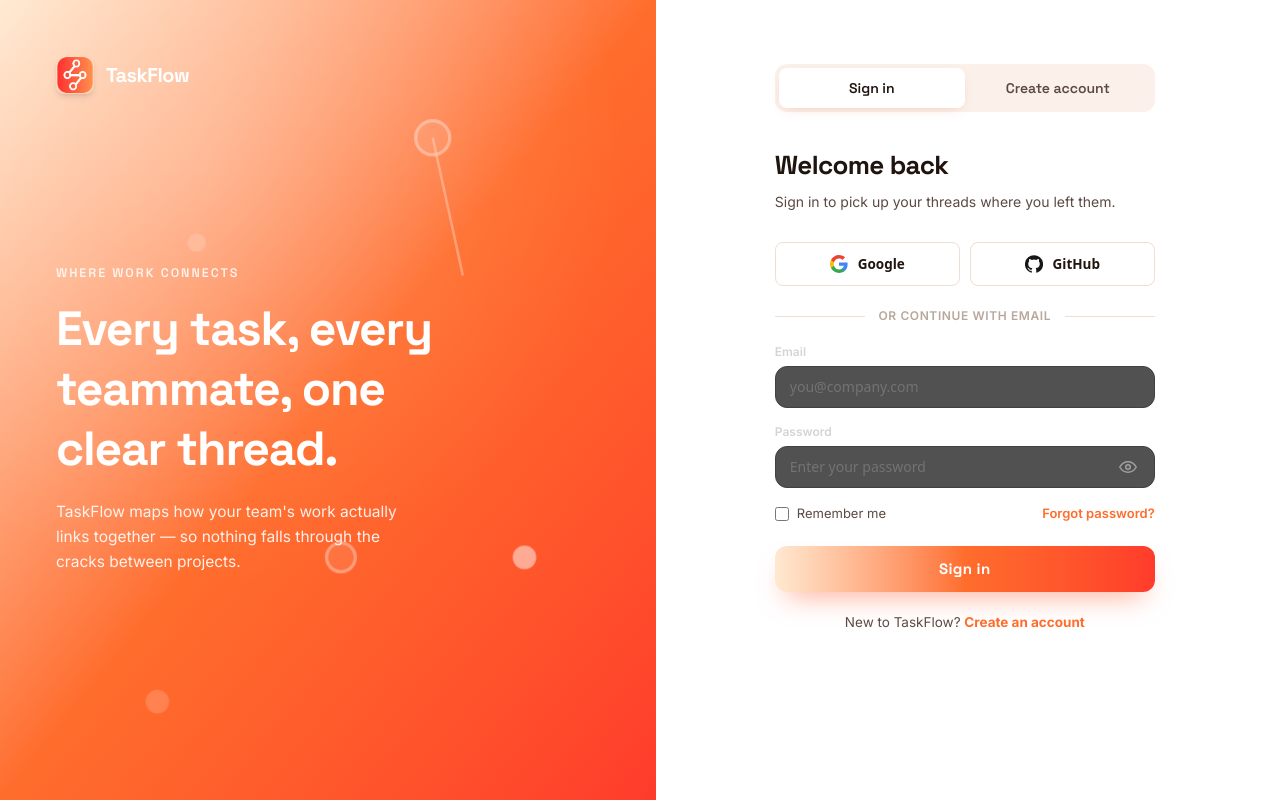
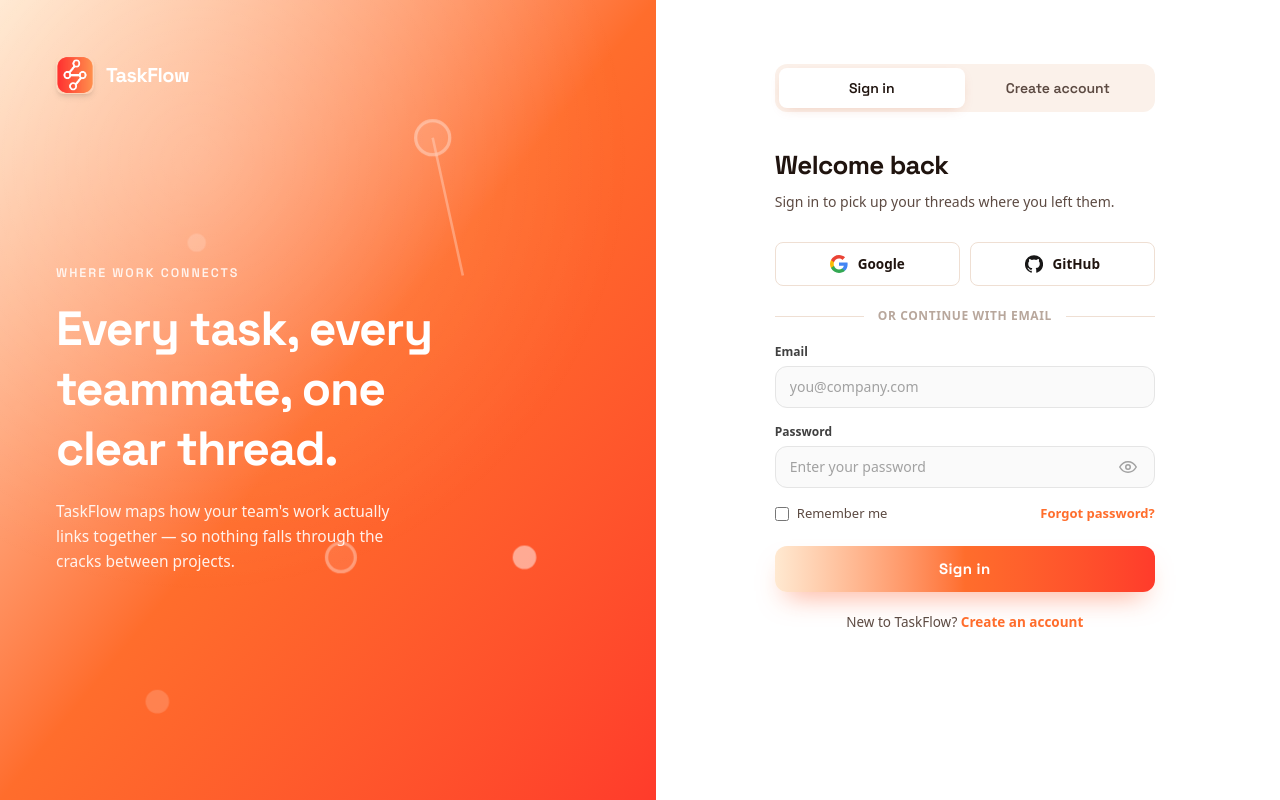
Before and after one commit to uttam-prajapatii/TaskFlow, a React (Vite) app in the folder Frontend/: page /login in a window 1280 px wide. Built offline with nearby package versions, Linux system fonts and the light colour scheme; no server answers.

Commit message:
Fix : Dark Theam Problem inside Auth Page

```diff
--- a/Frontend/src/app/routes/AppRoutes.tsx
+++ b/Frontend/src/app/routes/AppRoutes.tsx
@@ -3,6 +3,7 @@ import { Routes, Route } from 'react-router-dom';
 
 import ProtectedRoute from '../../features/auth/components/ProtectedRoute';
 import PostLoginRedirect from '../../features/auth/components/PostLoginRedirect';
+import AuthLayout from '../../features/auth/components/AuthLayout';
 
 import WorkspaceDetailPage from '../../features/workspace/pages/WorkspaceDetailPage';
 
@@ -36,12 +37,14 @@ export const AppRoutes: React.FC = () => {
   return (
     <Suspense fallback={<RouteFallback />}>
       <Routes>
+        <Route element={<AuthLayout />}>
           <Route path="/login" element={<AuthPage mode="signin" />} />
           <Route path="/auth/callback" element={<OAuthCallbackPage />} />
           <Route path="/register" element={<AuthPage mode="signup" />} />
           <Route path="/verify-otp" element={<AuthPage mode="verify-otp" />} />
           <Route path="/forgot-password" element={<AuthPage mode="signin" />} />
           <Route path="/reset-password" element={<ResetPasswordPage />} />
+        </Route>
         <Route
           path="/settings/password"
           element={
--- a/Frontend/src/context/ThemeContext.tsx
+++ b/Frontend/src/context/ThemeContext.tsx
@@ -1,4 +1,5 @@
 import React, { createContext, useContext, useState, useEffect, useCallback, useMemo } from 'react';
+import { useLocation } from 'react-router-dom';
 
 type Theme = 'dark' | 'light';
 
@@ -10,23 +11,45 @@ interface ThemeContextType {
 
 const ThemeContext = createContext<ThemeContextType | undefined>(undefined);
 
+const AUTH_ROUTES = ['/login', '/register', '/verify-otp', '/forgot-password', '/reset-password', '/auth/callback'];
+
 export const ThemeProvider: React.FC<{ children: React.ReactNode }> = ({ children }) => {
+  const location = useLocation();
   const [theme, setThemeState] = useState<Theme>(() => {
     const saved = localStorage.getItem('taskflow_theme');
     if (saved === 'dark' || saved === 'light') return saved;
-    return 'dark'; // Default to dark theme
+    return 'dark'; // Default to dark theme for main app
   });
+
+  const isAuthRoute = AUTH_ROUTES.some(
+    (route) => location.pathname === route || location.pathname.startsWith(route + '/')
+  );
 
   useEffect(() => {
     const root = document.documentElement;
     const body = document.body;
-    if (theme === 'dark') {
-      root.classList.add('dark');
-      body.classList.add('dark');
-    } else {
+
+    if (isAuthRoute) {
       root.classList.remove('dark');
       body.classList.remove('dark');
+      root.style.colorScheme = 'light';
+      body.style.colorScheme = 'light';
+    } else {
+      if (theme === 'dark') {
+        root.classList.add('dark');
+        body.classList.add('dark');
+        root.style.colorScheme = 'dark';
+        body.style.colorScheme = 'dark';
+      } else {
+        root.classList.remove('dark');
+        body.classList.remove('dark');
+        root.style.colorScheme = 'light';
+        body.style.colorScheme = 'light';
+      }
     }
+  }, [theme, isAuthRoute]);
+
+  useEffect(() => {
     localStorage.setItem('taskflow_theme', theme);
   }, [theme]);
 
--- /dev/null
+++ b/Frontend/src/features/auth/components/AuthLayout.tsx
@@ -0,0 +1,60 @@
+import React, { useLayoutEffect } from 'react';
+import { Outlet } from 'react-router-dom';
+import { useTheme } from '../../../context/ThemeContext';
+
+export const AuthLayout: React.FC = () => {
+  const { theme } = useTheme();
+
+  useLayoutEffect(() => {
+    const root = document.documentElement;
+    const body = document.body;
+
+    const enforceLight = () => {
+      if (root.classList.contains('dark')) root.classList.remove('dark');
+      if (body.classList.contains('dark')) body.classList.remove('dark');
+      if (root.style.colorScheme !== 'light') root.style.colorScheme = 'light';
+      if (body.style.colorScheme !== 'light') body.style.colorScheme = 'light';
+    };
+
+    enforceLight();
+
+    // Guard against any external attempts to add .dark to <html> or <body> while on auth pages
+    const observer = new MutationObserver(() => {
+      if (root.classList.contains('dark') || body.classList.contains('dark')) {
+        enforceLight();
+      }
+    });
+
+    observer.observe(root, { attributes: true, attributeFilter: ['class', 'style'] });
+    observer.observe(body, { attributes: true, attributeFilter: ['class', 'style'] });
+
+    return () => {
+      observer.disconnect();
+
+      // Restore user's global theme when navigating away to in-app pages
+      const savedTheme = (localStorage.getItem('taskflow_theme') as 'dark' | 'light' | null) || theme;
+      if (savedTheme === 'dark') {
+        root.classList.add('dark');
+        body.classList.add('dark');
+        root.style.colorScheme = 'dark';
+        body.style.colorScheme = 'dark';
+      } else {
+        root.classList.remove('dark');
+        body.classList.remove('dark');
+        root.style.colorScheme = 'light';
+        body.style.colorScheme = 'light';
+      }
+    };
+  }, [theme]);
+
+  return (
+    <div
+      className="tf-auth-theme w-full min-h-screen bg-white text-[#20140F] font-sans antialiased select-none"
+      style={{ colorScheme: 'light' }}
+    >
+      <Outlet />
+    </div>
+  );
+};
+
+export default AuthLayout;
--- a/Frontend/src/features/auth/components/FormInput.tsx
+++ b/Frontend/src/features/auth/components/FormInput.tsx
@@ -14,6 +14,7 @@ interface FormInputProps {
   autoComplete?: string;
   error?: string;
   containerClassName?: string;
+  variant?: 'auth' | 'settings';
 }
 
 const FormInput = forwardRef<HTMLInputElement, FormInputProps>(({
@@ -30,6 +31,7 @@ const FormInput = forwardRef<HTMLInputElement, FormInputProps>(({
   autoComplete,
   error,
   containerClassName,
+  variant = 'auth',
 }, ref) => {
   const [showPassword, setShowPassword] = useState(false);
 
@@ -44,10 +46,31 @@ const FormInput = forwardRef<HTMLInputElement, FormInputProps>(({
   }, []);
 
   const hasError = Boolean(error);
+  const isSettings = variant === 'settings';
+
+  const labelClass = isSettings
+    ? 'block text-xs font-semibold text-neutral-700 dark:text-neutral-300 mb-1.5 select-none'
+    : 'block text-xs font-semibold text-neutral-700 mb-1.5 select-none';
+
+  const inputClass = isSettings
+    ? `w-full pl-3.5 ${isPassword ? 'pr-11' : 'pr-3.5'} py-2.5 rounded-xl border font-sans text-xs sm:text-sm outline-none transition-all duration-200 text-neutral-900 dark:text-neutral-100 placeholder-neutral-400 dark:placeholder-neutral-500 ${
+        hasError
+          ? 'border-rose-500 bg-rose-50/40 dark:bg-rose-950/20 focus:ring-2 focus:ring-rose-500/20 focus:border-rose-500'
+          : 'border-neutral-200 dark:border-neutral-700 bg-neutral-50 dark:bg-neutral-800/80 focus:bg-white dark:focus:bg-neutral-800 focus:ring-2 focus:ring-orange-500/20 focus:border-orange-500'
+      }`
+    : `w-full pl-3.5 ${isPassword ? 'pr-11' : 'pr-3.5'} py-2.5 rounded-xl border font-sans text-xs sm:text-sm outline-none transition-all duration-200 text-neutral-900 placeholder-neutral-400 ${
+        hasError
+          ? 'border-rose-500 bg-rose-50/60 focus:ring-2 focus:ring-rose-500/20 focus:border-rose-500'
+          : 'border-neutral-200 bg-neutral-50 focus:bg-white focus:ring-2 focus:ring-orange-500/20 focus:border-orange-500'
+      }`;
+
+  const toggleBtnClass = isSettings
+    ? 'absolute right-3 top-1/2 -translate-y-1/2 p-1.5 rounded-lg cursor-pointer text-neutral-400 hover:text-neutral-600 dark:hover:text-neutral-200 select-none flex items-center justify-center transition-colors z-10'
+    : 'absolute right-3 top-1/2 -translate-y-1/2 p-1.5 rounded-lg cursor-pointer text-neutral-400 hover:text-neutral-600 select-none flex items-center justify-center transition-colors z-10';
 
   return (
     <div className={containerClassName !== undefined ? containerClassName : "mb-4"}>
-      <label htmlFor={id} className="block text-xs font-semibold text-neutral-700 dark:text-neutral-300 mb-1.5 select-none">
+      <label htmlFor={id} className={labelClass}>
         {label}
       </label>
       <div className="relative flex items-center">
@@ -65,17 +88,14 @@ const FormInput = forwardRef<HTMLInputElement, FormInputProps>(({
           autoComplete={autoComplete}
           aria-invalid={hasError}
           aria-describedby={hasError ? `${id}-error` : undefined}
-          className={`w-full pl-3.5 ${isPassword ? 'pr-11' : 'pr-3.5'} py-2.5 rounded-xl border font-sans text-xs sm:text-sm outline-none transition-all duration-200 text-neutral-900 dark:text-neutral-100 placeholder-neutral-400 dark:placeholder-neutral-500 ${
-            hasError
-              ? 'border-rose-500 bg-rose-50/40 dark:bg-rose-950/20 focus:ring-2 focus:ring-rose-500/20 focus:border-rose-500'
-              : 'border-neutral-200 dark:border-neutral-700 bg-neutral-50 dark:bg-neutral-800/80 focus:bg-white dark:focus:bg-neutral-800 focus:ring-2 focus:ring-orange-500/20 focus:border-orange-500'
-          }`}
+          style={!isSettings ? { colorScheme: 'light' } : undefined}
+          className={inputClass}
         />
         {isPassword && (
           <button
             type="button"
             onClick={handleToggleShowPassword}
-            className="absolute right-3 top-1/2 -translate-y-1/2 p-1.5 rounded-lg cursor-pointer text-neutral-400 hover:text-neutral-600 dark:hover:text-neutral-200 select-none flex items-center justify-center transition-colors z-10"
+            className={toggleBtnClass}
             aria-label={showPassword ? 'Hide password' : 'Show password'}
           >
             {showPassword ? (
--- a/Frontend/src/features/auth/components/OtpVerificationForm.tsx
+++ b/Frontend/src/features/auth/components/OtpVerificationForm.tsx
@@ -184,6 +184,7 @@ export const OtpVerificationForm: React.FC = () => {
               onChange={(e) => handleChange(idx, e.target.value)}
               onKeyDown={(e) => handleKeyDown(idx, e)}
               onPaste={handlePaste}
+              style={{ colorScheme: 'light' }}
               className={`w-11 h-13 sm:w-12 sm:h-14 text-center font-display font-bold text-xl rounded-xl border bg-paper-dim/40 text-ink transition-all duration-200 outline-none select-all ${
                 errorMessage
                   ? 'border-red-500 focus:border-red-500 focus:ring-2 focus:ring-red-500/20'
--- a/Frontend/src/features/auth/components/SignUpForm.tsx
+++ b/Frontend/src/features/auth/components/SignUpForm.tsx
@@ -418,7 +418,7 @@ const SignUpForm: React.FC = () => {
         {errors.form && (
           <div
             role="alert"
-            className="mb-4 p-3 rounded-xl bg-rose-50 dark:bg-rose-950/30 border border-rose-200 dark:border-rose-800/60 text-xs font-medium text-rose-600 dark:text-rose-400 flex items-center gap-2 animate-[fadeUp_0.15s_ease]"
+            className="mb-4 p-3 rounded-xl bg-rose-50 border border-rose-200 text-xs font-medium text-rose-600 flex items-center gap-2 animate-[fadeUp_0.15s_ease]"
           >
             <svg className="w-4 h-4 shrink-0 text-rose-500" fill="none" stroke="currentColor" strokeWidth="2" viewBox="0 0 24 24">
               <circle cx="12" cy="12" r="10" />
--- a/Frontend/src/features/auth/pages/SecuritySettingsPage.tsx
+++ b/Frontend/src/features/auth/pages/SecuritySettingsPage.tsx
@@ -251,6 +251,7 @@ export const SecuritySettingsPage: React.FC = () => {
                 placeholder="Enter current password"
                 autoComplete="current-password"
                 containerClassName=""
+                variant="settings"
                 {...register('currentPassword')}
                 error={errors.currentPassword?.message}
               />
@@ -263,6 +264,7 @@ export const SecuritySettingsPage: React.FC = () => {
                   placeholder="Enter new password"
                   autoComplete="new-password"
                   containerClassName=""
+                  variant="settings"
                   {...register('newPassword', { deps: ['confirmNewPassword'] })}
                   error={errors.newPassword?.message}
                 />
@@ -297,6 +299,7 @@ export const SecuritySettingsPage: React.FC = () => {
                 placeholder="Confirm new password"
                 autoComplete="new-password"
                 containerClassName=""
+                variant="settings"
                 {...register('confirmNewPassword', { deps: ['newPassword'] })}
                 error={errors.confirmNewPassword?.message}
               />
--- a/Frontend/src/styles/index.css
+++ b/Frontend/src/styles/index.css
@@ -102,6 +102,35 @@ body.dark {
   color: #fafafa;
 }
 
+/* ---------------------------------------------------------
+   Theme-Independent Auth Layout System
+   Enforces permanent light theme on all authentication pages
+   --------------------------------------------------------- */
+.tf-auth-theme {
+  color-scheme: light;
+  background-color: #ffffff;
+  color: #20140F;
+}
+
+/* Chrome / Safari / Edge Autofill Light Theme Enforcement */
+.tf-auth-theme input:-webkit-autofill,
+.tf-auth-theme input:-webkit-autofill:hover,
+.tf-auth-theme input:-webkit-autofill:focus,
+.tf-auth-theme input:-webkit-autofill:active {
+  -webkit-box-shadow: 0 0 0px 1000px #fafafa inset;
+  -webkit-text-fill-color: #171717;
+  caret-color: #171717;
+  transition: background-color 5000s ease-in-out 0s;
+  background-color: #fafafa;
+  color: #171717;
+}
+
+.tf-auth-theme input:focus:-webkit-autofill {
+  -webkit-box-shadow: 0 0 0px 1000px #ffffff inset;
+  -webkit-text-fill-color: #171717;
+  background-color: #ffffff;
+}
+
 @utility node {
   fill: none;
   stroke: rgba(255, 255, 255, 0.55);
```
Also changed, not shown: Frontend/src/features/auth/components/ForgotPasswordModal.tsx (+14 -13 lines), Frontend/src/features/auth/components/PolicyModal.tsx (+15 -15 lines), Frontend/src/features/auth/pages/ResetPasswordPage.tsx (+7 -7 lines). Lines whose indentation alone changed are shown as unchanged.
